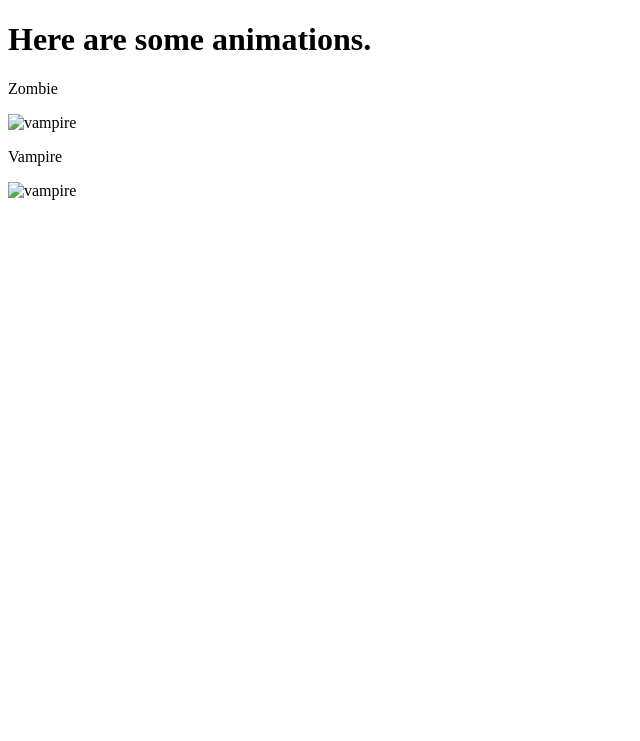
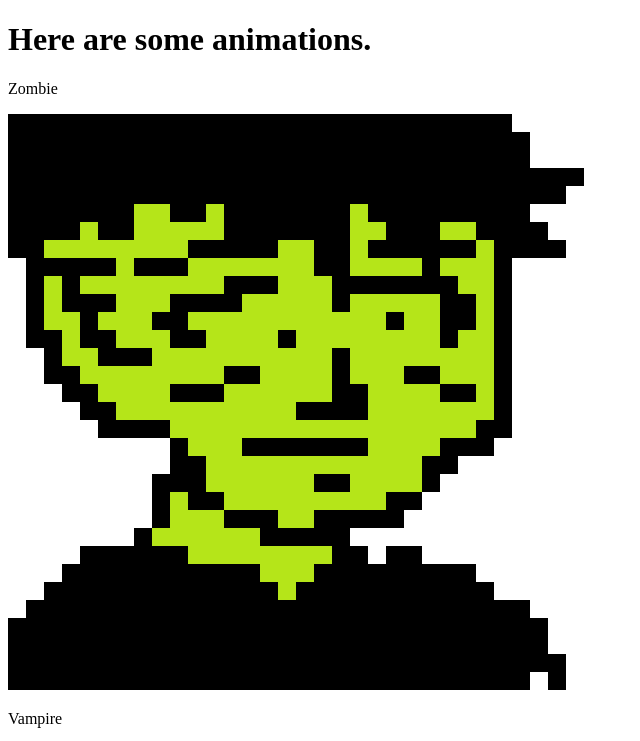
Before and after one commit to BrunoDevLogs/brunodevlogs.github.io, a plain HTML site: page html/animations.html in a window 1280 px wide. Shown: the top 741 px of the page, without its empty margins (0-640 px from the left). Drawn offline with Linux system fonts and the light colour scheme.

Commit message:
fixed the images not displaying problem

```diff
--- a/html/animations.html
+++ b/html/animations.html
@@ -8,8 +8,8 @@
 <body>
     <h1>Here are some animations.</h1>
     <p>Zombie</p>
-    <img src="img/zombie.gif" alt="vampire">
+    <img src="../img/zombie.gif" alt="vampire">
     <p>Vampire</p>
-    <img src="img/vampire.gif" alt="vampire">
+    <img src="../img/vampire.gif" alt="vampire">
 </body>
 </html>
```
Also changed, not shown: html/home.html (+2 -2 lines), 1 other file.
